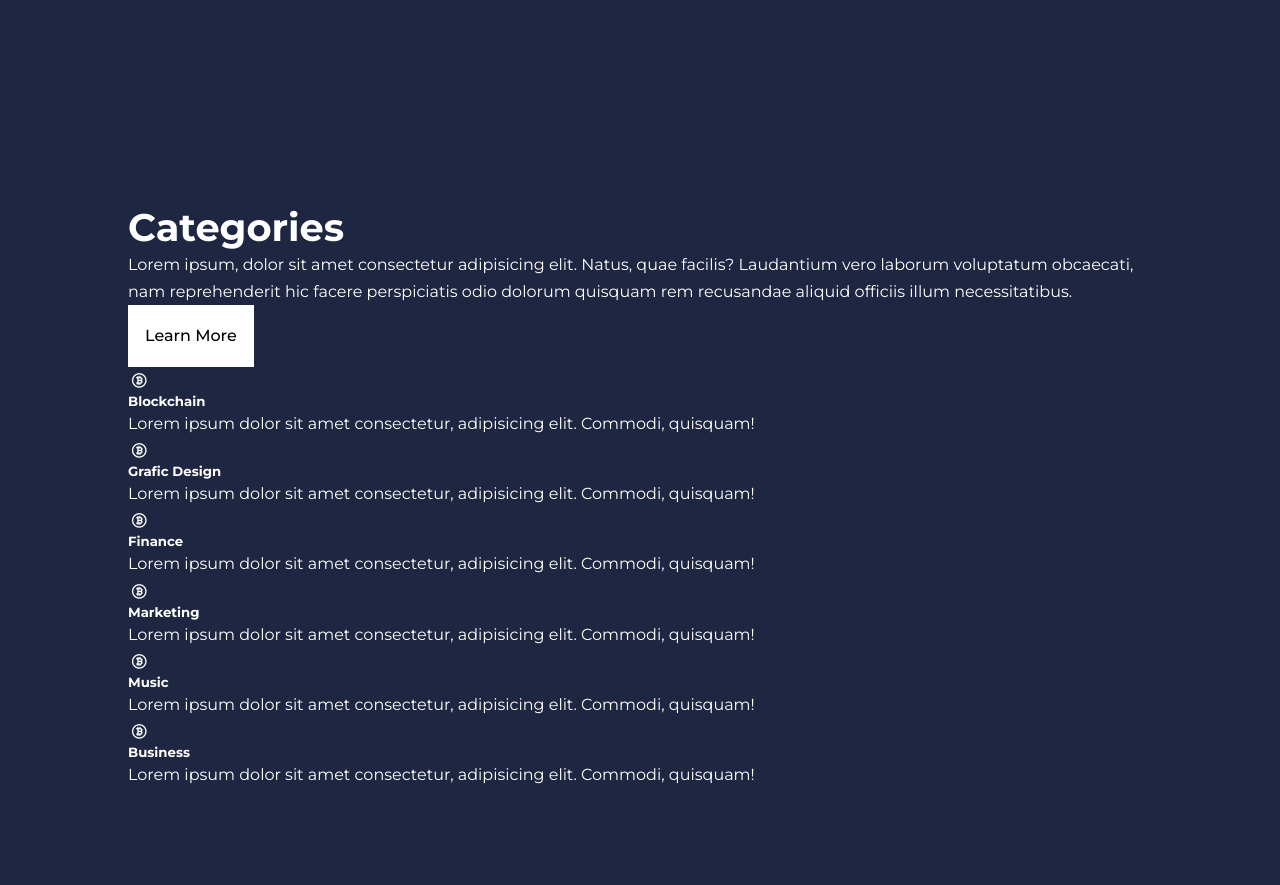
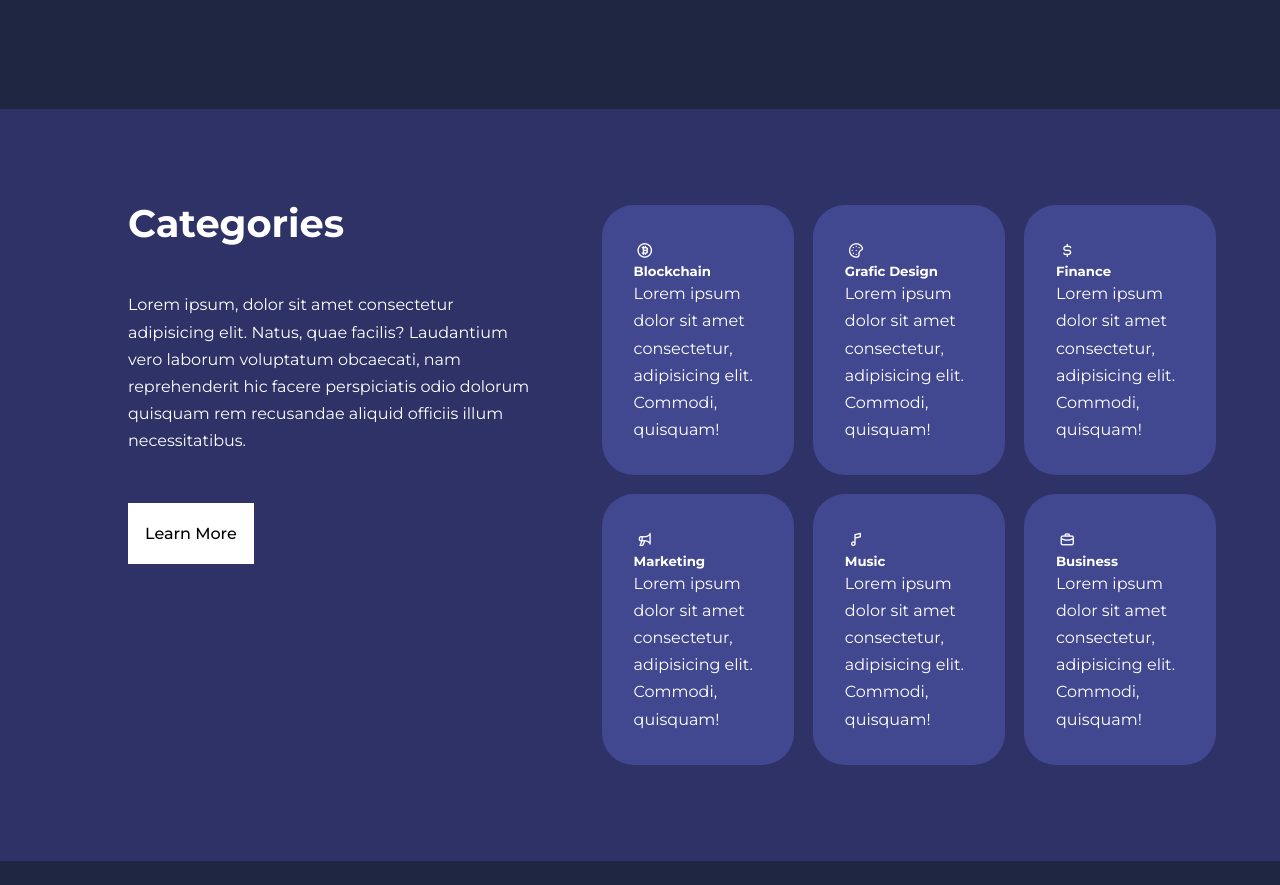
Before and after one commit to gabrielcannes/SchoolWebsite, a plain HTML site: page index.html in a window 1280 px wide. Shown: the part 531-1416 px from the top of the page. After the commit the page ends 1392 px from the top, so only its background shows below. Drawn offline with nearby package versions, Linux system fonts and the light colour scheme.

Commit message:
CategoryCSS

```diff
--- a/css/style.css
+++ b/css/style.css
@@ -175,3 +175,41 @@ header {
     /* margin: 1rem 0 0 2.4; */
     margin: 1rem 0 2.4rem;
 }
+
+/* CATEGORIES */
+
+.categories {
+    background: var(--color-bg1);
+}
+
+.categories h1 {
+    line-height: 1;
+    margin-bottom: 3rem;
+}
+
+.categories_container {
+    display: grid;
+    grid-template-columns: 40% 60%;
+    gap: 4rem;
+}
+
+.categories_left p {
+    margin: 1rem 0 3rem;
+}
+
+.categories_right {
+    display: grid;
+    grid-template-columns: repeat(3, 1fr);
+    gap: 1.2rem;
+}
+
+.category{
+    background: var(--color-bg2);
+    padding: 2rem;
+    border-radius: 2rem;
+    transition: var(--transition);
+}
+
+.category:hover {
+    box-shadow: 0 1.3rem  1.3rem var(--color-black);
+}
--- a/index.html
+++ b/index.html
@@ -29,6 +29,7 @@
 
     <header>
         <div class="container header_container">
+
             <div class="header_left">
                 <h1>Grow your skills to advance your career path</h1>
                 <p>
@@ -36,16 +37,19 @@
                 </p>
                 <a href="courses.html" class="btn btn-primary">Get Started</a>
             </div>
+
             <div class="header_right">
                 <div class="header_right_image">
                     <img src="./img/header.svg">
                 </div>
             </div>
+
         </div>
     </header>
 
     <section class="categories">
         <div class="container categories_container">
+
             <div class="categories_left">
             <h1>Categories</h1>
             <p>
@@ -69,7 +73,7 @@
 
                 <article class="category">
                     <span class="category_icon">
-                        <i class="uil uil-bitcoin-circle"></i>
+                        <i class="uil uil-palette"></i>
                     </span>
                     <h5>Grafic Design</h5>
                     <p>Lorem ipsum dolor sit amet consectetur, adipisicing elit. Commodi, quisquam!</p>
@@ -77,7 +81,7 @@
 
                 <article class="category">
                     <span class="category_icon">
-                        <i class="uil uil-bitcoin-circle"></i>
+                        <i class="uil uil-dollar-sign-alt"></i>
                     </span>
                     <h5>Finance</h5>
                     <p>Lorem ipsum dolor sit amet consectetur, adipisicing elit. Commodi, quisquam!</p>
@@ -85,7 +89,7 @@
 
                 <article class="category">
                     <span class="category_icon">
-                        <i class="uil uil-bitcoin-circle"></i>
+                        <i class="uil uil-megaphone"></i>
                     </span>
                     <h5>Marketing</h5>
                     <p>Lorem ipsum dolor sit amet consectetur, adipisicing elit. Commodi, quisquam!</p>
@@ -93,7 +97,7 @@
 
                 <article class="category">
                     <span class="category_icon">
-                        <i class="uil uil-bitcoin-circle"></i>
+                        <i class="uil uil-music-note"></i>
                     </span>
                     <h5>Music</h5>
                     <p>Lorem ipsum dolor sit amet consectetur, adipisicing elit. Commodi, quisquam!</p>
@@ -101,15 +105,15 @@
 
                 <article class="category">
                     <span class="category_icon">
-                        <i class="uil uil-bitcoin-circle"></i>
+                        <i class="uil uil-bag"></i>
                     </span>
                     <h5>Business</h5>
                     <p>Lorem ipsum dolor sit amet consectetur, adipisicing elit. Commodi, quisquam!</p>
                 </article>
 
             </div>
+
         </div>
-
     </section>
 </body>
 </html>
```
